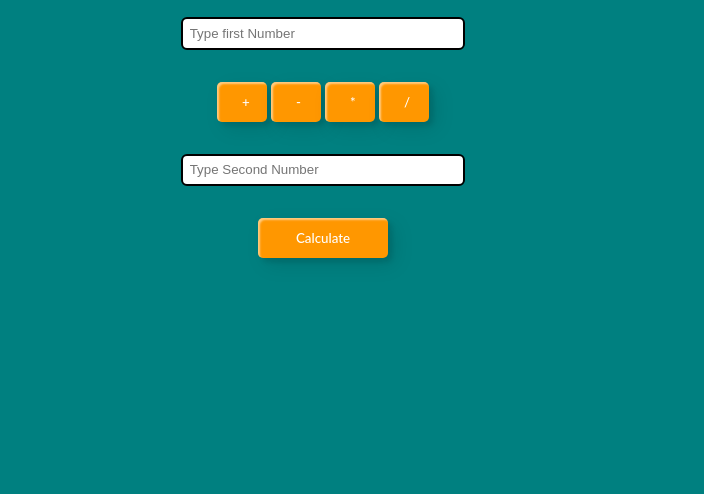
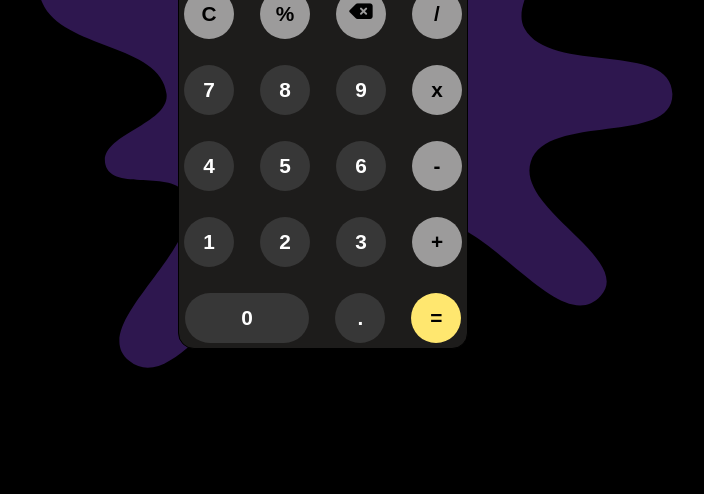
Before and after one commit to manishdashsharma/14-Project-JavaScript-Calculator, a plain HTML site: page index.html in a window 1280 px wide. Shown: the part 306-800 px from the top of the page, without its empty margins (317-1021 px from the left). Drawn offline with Linux system fonts and the light colour scheme.

Commit message:
Calculator

```diff
--- a/index.html
+++ b/index.html
@@ -6,19 +6,45 @@
     <meta name="viewport" content="width=device-width, initial-scale=1.0">
     <title>Calculator</title>
     <link rel="stylesheet" href="./style.css">
+    <script src="https://kit.fontawesome.com/1f15e63aa1.js" crossorigin="anonymous"></script>
 </head>
 <body>
-    <div class="container" id="container">
-        <h1 class="heading">Calculator</h1>
-        <input type="number" id="input1" placeholder="Type first Number">
-        <div class="operatorbutton" id="operatorvalue">
-            <button class="button btn" id="btn-plus" value="+">+</button>
-            <button class="button btn" id="btn-minus" value="-">-</button>
-            <button class="button btn" id="btn-multiply" value="*">*</button>
-            <button class="button btn" id="btn-divide" value="/">/</button>
-          </div>
-        <input type="number" id="input2" placeholder="Type Second Number">
-        <button class="button btn" id="btn" onclick="calculate">Calculate</button>
+    <div class="container">
+        <div class="output-container">
+            <div class="output"></div>
+        </div>
+        <div class="number-pad">
+            <div class="row" >
+                <button class="btn cal-btns gray" id="clear">C</button>
+                <button class="btn cal-btns gray" id="operator">%</button>
+                <button class="btn cal-btns gray" id="delete"><i class="fa-solid fa-delete-left"></i></button>
+                <button class="btn cal-btns gray" id="operator" >/</button>
+            </div>
+            <div class="row" >
+                <button class="btn cal-btns number" >7</button>
+                <button class="btn cal-btns number" >8</button>
+                <button class="btn cal-btns number" >9</button>
+                <button class="btn cal-btns gray" id="operator" >x</button>
+            </div>
+            <div class="row" >
+                <button class="btn cal-btns number" >4</button>
+                <button class="btn cal-btns number" >5</button>
+                <button class="btn cal-btns number" >6</button>
+                <button class="btn cal-btns gray" id="operator">-</button>
+            </div>
+            <div class="row" >
+                <button class="btn cal-btns number" >1</button>
+                <button class="btn cal-btns number" >2</button>
+                <button class="btn cal-btns number" >3</button>
+                <button class="btn cal-btns gray" id="operator">+</button>
+            </div>
+            <div class="row" >
+                <!-- <button class="btn cal-btns" >00</button> -->
+                <button class="btn cal-btns flex-grow" >0</button>
+                <button class="btn cal-btns" id="operator">.</button>
+                <button class="btn cal-btns yellow" id="enter" >=</button>
+            </div>
+        </div>
     </div>
     <script src="./script.js"></script>
 </body>
--- a/script.js
+++ b/script.js
@@ -1,40 +1,63 @@
-let buttonClick = document.getElementById('btn');
-const container = document.getElementById("container");
-const operatorValue = document.getElementById('operatorvalue');
-let selectedOperator;
+const enter = document.getElementById("enter");
+const numbers = Array.from(document.querySelectorAll('.number'));
+const operators = Array.from(document.querySelectorAll('#operator'));
+const outPutScreen = document.querySelector(".output");
+const clear = document.getElementById("clear");
+const remove = document.getElementById("delete")
 
-operatorValue.addEventListener("click", (event) => {
-    if (event.target.matches('.button')) {
-        selectedOperator = event.target.value;
+console.log(remove);
+numbers.forEach(num => {
+    num.addEventListener("click", () => {
+        if (outPutScreen.innerText === "Invalid value"){
+            clearEnter();
+        } else {
+            outPutScreen.innerText += num.innerText;
+        }
+    })
+})
+
+operators.forEach(operator => {
+    operator.addEventListener("click", () => {
+        if (outPutScreen.value === "") {
+            if (operator.innerText === "-" | operator.innerText === "." ) {
+                outPutScreen.innerText += operator.innerText
+            } else {
+                return
+            }
+        } else if (outPutScreen.innerText === "Invalid value") {
+            clearEnter();
+        }
+        else {
+            if(operator.innerText === "x"){
+                outPutScreen.innerText += "*"
+                operator.innerText = "x"
+                return
+            }
+            outPutScreen.innerText += operator.innerText
+        }
+    })
+})
+
+enter.addEventListener('click',calculate);
+function calculate() {
+    if(outPutScreen.innerText==""){
+        outPutScreen.innerText="";
+        outPutScreen += operators.innerText;
     }
-});
-
-function calculator(operator,num1,num2){
-    switch (operator) {
-        case '+':
-            return num1 + num2;
-        case '-':
-            return num1 - num2;
-        case '*':
-            return num1 * num2;
-        case '/':
-            return num1 / num2;
-        default:
-            return 'Toodles!!';
+    try {
+        outPutScreen.innerText = eval(outPutScreen.innerText)
+    } catch (e) {
+        outPutScreen.value = "Invalid value"
     }
 }
 
-
-function calculate() {
-    let Num1 = Number(document.getElementById('input1').value);
-    let Num2 = Number(document.getElementById('input2').value);
-    console.log(Num1,selectedOperator,Num2);
-    let calculatedValue = calculator(selectedOperator,Num1,Num2);
-    console.log(calculatedValue);
-    const result = document.createElement('p');
-    result.setAttribute("class", "heading");
-    result.innerText = `${Num1} ${selectedOperator} ${Num2} = ${calculatedValue} \uD83D\uDE1B`;
-    container.appendChild(result);
+remove.addEventListener('click',removeNumber);
+function removeNumber() {
+    outPutScreen.innerText = outPutScreen.innerText.slice(0, -1)
 }
 
-buttonClick.addEventListener('click',calculate);
+clear.addEventListener("click", clearEnter)
+
+function clearEnter () {
+    outPutScreen.innerText = ""
+}
--- a/style.css
+++ b/style.css
@@ -1,93 +1,114 @@
 * {
   margin: 0;
   padding: 0;
-    background-color: teal;;
+  box-sizing: border-box;
+  overflow: hidden;
 }
-body {
-    height: 100vh;
+
+
+body,html {
+  min-height: 100vh;
+  width: 100%;
   display: flex;
+  align-items: center;
   justify-content: center;
-    align-items: center;
+  background-color: rgb(0, 0, 0);
+  background-image: url(./assets/bbblurry.svg);
+  background-repeat: no-repeat;
+  background-position: center center;
 }
+
 
 .container {
   display: flex;
   flex-direction: column;
-    justify-content: center;
+  justify-content: space-around;
   align-items: center;
-    gap: 2em;
-    flex-wrap: wrap;
-    transition: transform 0.3s ease;
+  gap: 1em;
+  border: 0.1em solid black;
+  border-radius: 1em;
+  background-color: rgb(29, 28, 27);
 }
 
-.heading {
-    font-size: 3em;
-    color: rgb(132, 255, 121);
+.output-container {
+  height: 4em;
+  width: 100%;
+  font-size: 2em;
+  color: rgba(31, 31, 31, 0.56);
+  background-color: rgb(236, 236, 236);
+  border: 0.1em solid rgb(29, 28, 27);
+  border-radius: 0.5em;
+  display: flex;
+  flex-direction: column-reverse;
+  align-items: flex-end;
+  padding: .3em;
 }
 
-.button {
-    width: 130px;
-    height: 40px;
-    color: #fff;
-    border-radius: 5px;
-    padding: 10px 25px;
-    font-family: 'Lato', sans-serif;
-    font-weight: 500;
-    background: transparent;
-    cursor: pointer;
-    transition: all 0.3s ease;
-    position: relative;
-    display: inline-block;
-    box-shadow:inset 2px 2px 2px 0px rgba(255,255,255,.5),
-    7px 7px 20px 0px rgba(0,0,0,.1),
-    4px 4px 5px 0px rgba(0,0,0,.1);
-    outline: none;
+.number-pad {
+  display: flex;
+  flex-direction: column;
+  align-items:center;
+  gap: 1em;
 }
 
-.operatorbutton > button {
-  width: 50px;
+.row {
+  display: flex;
+  flex-direction: row;
+  align-items: center;
+  justify-content: space-between;
+  gap: 1em;
 }
 
 .btn {
-    background: rgb(255,151,0);
-    border: none;
-    z-index: 1;
-  }
-  .btn:after {
-    position: absolute;
-    content: "";
-    width: 100%;
-    height: 0;
-    top: 0;
-    left: 0;
-    z-index: -1;
-    border-radius: 5px;
-    background-color: #eaf818;
-    background-image: linear-gradient(315deg, #eaf818 0%, #f6fc9c 74%);
-    box-shadow:inset 2px 2px 2px 0px rgba(255,255,255,.5),
-    7px 7px 20px 0px rgba(0,0,0,.1),
-    4px 4px 5px 0px rgba(0,0,0,.1);
-    transition: all 0.3s ease;
-  }
-  .btn:hover {
-    color: #000;
-  }
-  .btn:hover:after {
-    top: auto;
+  padding: 5px;
+  width: 96%;
+  height: 100%;
+  margin-left: 2%;
+  margin-right: 2%;
+  text-align: center;
   bottom: 0;
-    height: 100%;
-  }
-  .btn:active {
-    top: 2px;
+  cursor: pointer;
 }
 
-  input {
-    width: 20em;
-    transition: background-color 0.25s ease-in-out;
-    padding: 0.5em;
-    border-radius: 6px;
-    background: white;
-    border: 2px black solid;
-    outline: none;
-    z-index: 1;
+.cal-btns {
+  background-color: transparent;
+  border: none;
+  color: white;
+  height: 50px;
+  border-radius: 50%;
+  margin: 5px;
+  font-weight: bold;
+  font-size: 1.3em;
+  width: 50px;
+  bottom: 0;
+  background-color: rgba(59, 59, 59, 0.895);
+  transition: all ease-in-out 0.02s;
 }
+
+.cal-btns:active {
+  outline: 3.8px solid rgba(165, 163, 163, 0.473);
+}
+.gray {
+  background-color: rgb(156, 155, 155);
+  color: black;
+  transition: all ease-in-out 0.02s;
+}
+
+.gray:active {
+  outline: 3.8px solid rgba(165, 163, 163, 0.473);
+}
+.yellow {
+  background-color: rgb(255, 231, 111);
+  color: black;
+  transition: all ease-in-out 0.02s;
+}
+
+.yellow:active {
+  outline: 3.8px solid rgba(165, 163, 163, 0.473);
+}
+
+.flex-grow {
+  flex-grow: 1;
+  width: 6em;
+  border-radius: 5em;
+}
```
Also changed, not shown: assets/bbblurry.svg (added). Lines whose indentation alone changed are shown as unchanged.
